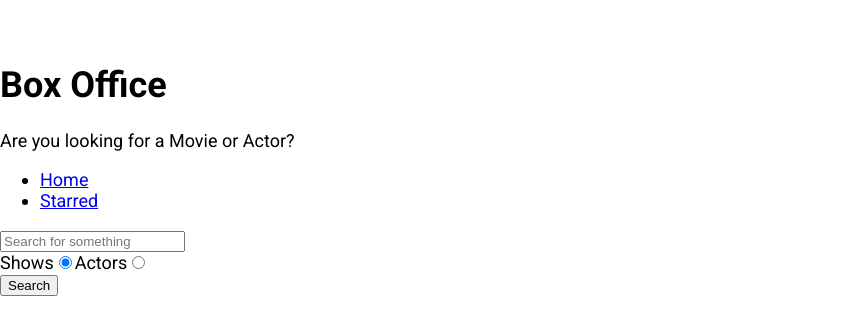
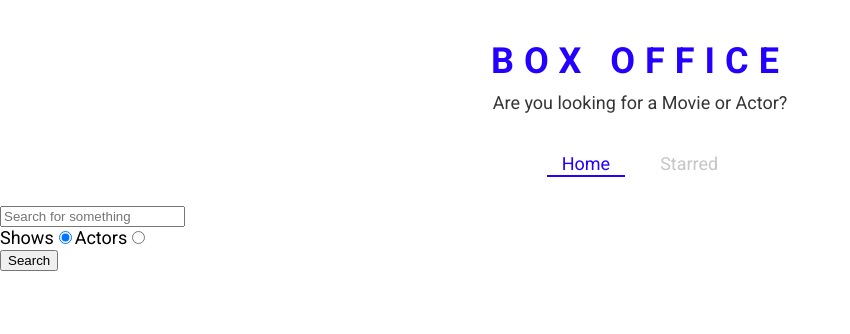
Before and after one commit to akashraghav1997/box-office, a React (Create React App) app: page / in a window 1280 px wide. Shown: the top 334 px of the page, without its empty margins (0-850 px from the left). Built offline with nearby package versions, Linux system fonts and the light colour scheme.

Commit message:
defined theme for styled components and created a few styled components

```diff
--- a/src/App.jsx
+++ b/src/App.jsx
@@ -1,11 +1,21 @@
 import React from 'react';
 import { Switch, Route } from 'react-router-dom';
+import { ThemeProvider } from 'styled-components';
 import Home from './pages/Home';
 import Show from './pages/Show';
 import Starred from './pages/Starred';
 
+const theme = {
+  mainColors: {
+    blue: '#2400ff',
+    gray: '#c6c6c6',
+    dark: '#353535',
+  },
+};
+
 function App() {
   return (
+    <ThemeProvider theme={theme}>
       <Switch>
         <Route exact path="/">
           <Home />
@@ -23,6 +33,7 @@
           <div>Not found</div>
         </Route>
       </Switch>
+    </ThemeProvider>
   );
 }
 
--- a/src/components/Navs.jsx
+++ b/src/components/Navs.jsx
@@ -1,5 +1,6 @@
 import React from 'react';
-import { Link } from 'react-router-dom';
+import { useLocation } from 'react-router';
+import { NavList, LinkStyled } from './Navs.styled';
 
 const LINKS = [
   { to: '/', text: 'Home' },
@@ -7,15 +8,22 @@
 ];
 
 const Navs = () => {
+  const location = useLocation();
+
   return (
     <div>
-      <ul>
+      <NavList>
         {LINKS.map(item => (
           <li key={item.to}>
-            <Link to={item.to}>{item.text}</Link>
+            <LinkStyled
+              to={item.to}
+              className={item.to === location.pathname ? 'active' : ''}
+            >
+              {item.text}
+            </LinkStyled>
           </li>
         ))}
-      </ul>
+      </NavList>
     </div>
   );
 };
--- /dev/null
+++ b/src/components/Navs.styled.jsx
@@ -0,0 +1,41 @@
+import styled from 'styled-components';
+import { Link } from 'react-router-dom';
+
+export const NavList = styled.ul`
+  display: flex;
+  justify-content: center;
+  list-style: none;
+  margin: 0 0 30px;
+  padding: 0;
+`;
+
+export const LinkStyled = styled(Link)`
+  margin: 0 10px;
+  padding: 3px 15px;
+  position: relative;
+  text-decoration: none;
+  color: ${({ theme }) => theme.mainColors.gray};
+  &.active {
+    color: ${({ theme }) => theme.mainColors.blue};
+    &:after {
+      content: '';
+      position: absolute;
+      display: block;
+      height: 2px;
+      left: 0%;
+      bottom: 0;
+      background-color: ${({ theme }) => theme.mainColors.blue};
+      animation: slide-in 0.3s ease-in forwards;
+      @keyframes slide-in {
+        from {
+          left: 50%;
+          width: 0;
+        }
+        to {
+          left: 0%;
+          width: 100%;
+        }
+      }
+    }
+  }
+`;
--- a/src/components/Title.jsx
+++ b/src/components/Title.jsx
@@ -1,11 +1,12 @@
 import React from 'react';
+import { TitleWrapper } from './Title.styled';
 
 const Title = ({ title, subtitle }) => {
   return (
-    <div>
+    <TitleWrapper>
       <h1>{title}</h1>
       <p>{subtitle}</p>
-    </div>
+    </TitleWrapper>
   );
 };
 
--- /dev/null
+++ b/src/components/Title.styled.jsx
@@ -0,0 +1,18 @@
+import styled from 'styled-components';
+
+export const TitleWrapper = styled.div`
+  text-align: center;
+  margin: 0 0 40px;
+
+  h1 {
+    color: ${({ theme }) => theme.mainColors.blue};
+    letter-spacing: 10px;
+    text-transform: uppercase;
+    margin: 0 0 10px;
+  }
+
+  p {
+    color: ${({ theme }) => theme.mainColors.dark};
+    margin: 0;
+  }
+`;
```
Lines whose indentation alone changed are shown as unchanged.
